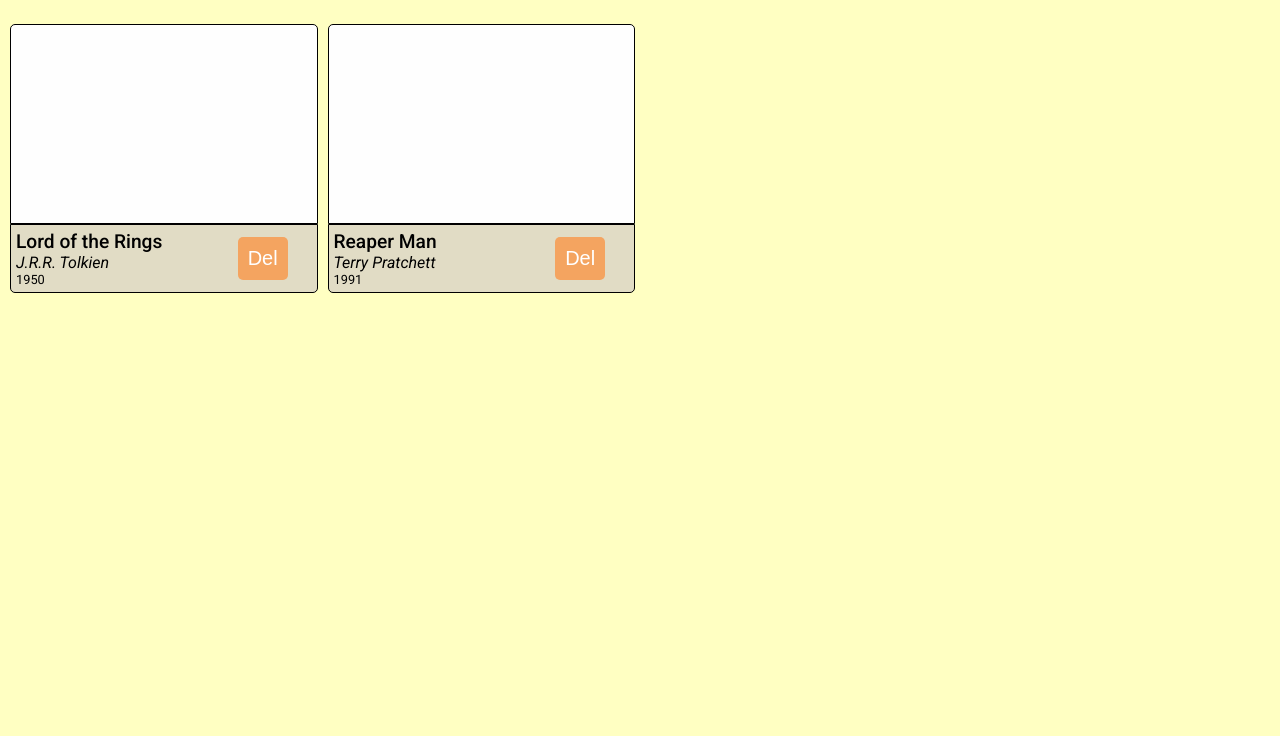
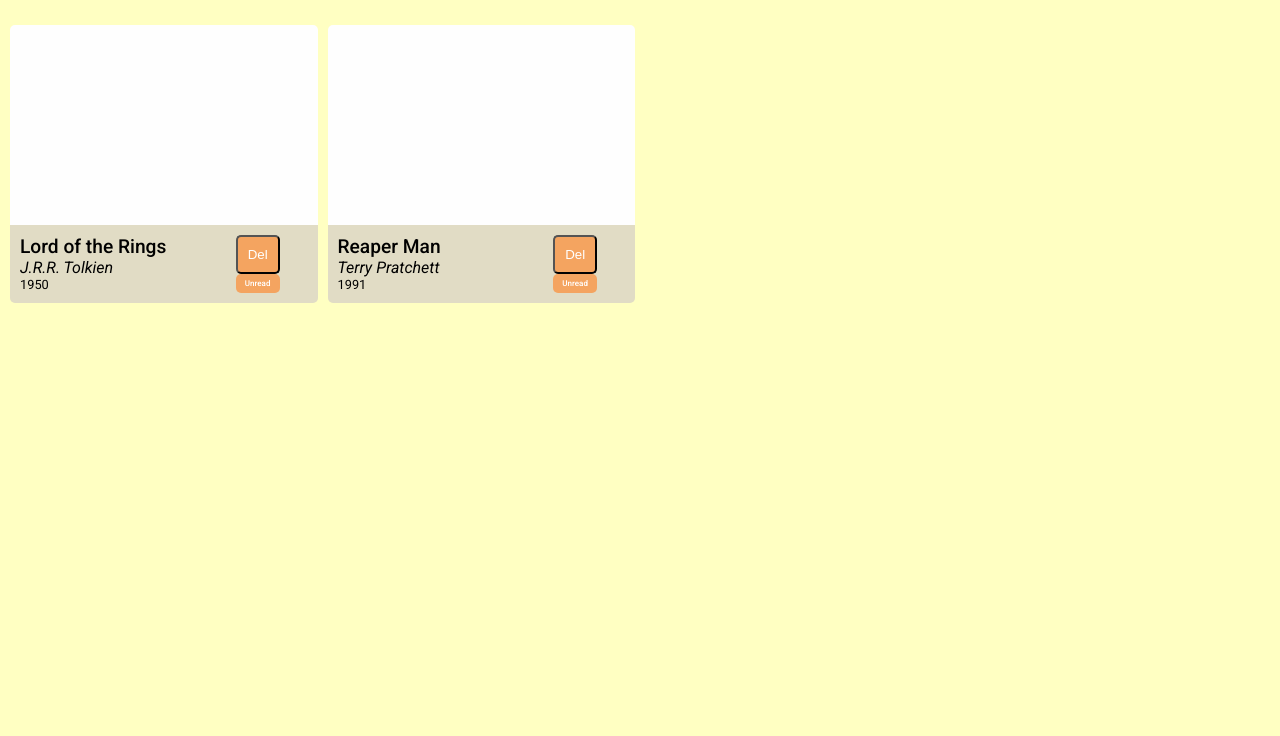
Before and after one commit to TalIQ501/odin_library, a plain HTML site: page index.html in a window 1280 px wide. Shown: the part 64-800 px from the top of the page. Drawn offline with Linux system fonts and the light colour scheme.

Commit message:
Updated design

```diff
--- a/main.js
+++ b/main.js
@@ -40,10 +40,32 @@ class Book {
             emptyLibrary();
         })
 
+        const readDisp = document.createElement('div');
+        readDisp.classList.add('unread', 'status-elem');
+        readDisp.textContent = 'Unread'
+
+        const statusDisp = document.createElement('div');
+        statusDisp.classList.add('status-disp');
+
+        bookElem.addEventListener('click', () => {
+            if (readDisp.classList.contains('unread')) {
+                readDisp.classList.remove('unread');
+                readDisp.classList.add('read');
+                readDisp.textContent = 'Read';
+                return
+            }
+
+            readDisp.classList.remove('read');
+            readDisp.classList.add('unread');
+            readDisp.textContent = 'Unread'
+        })
+
         bookElem.appendChild(imgSpace);
         bookElem.appendChild(bottomBar);
+        statusDisp.appendChild(btnDelete);
+        statusDisp.appendChild(readDisp);
         bottomBar.appendChild(dataBar);
-        bottomBar.appendChild(btnDelete)
+        bottomBar.appendChild(statusDisp)
         dataBar.appendChild(bookNameDisp);
         dataBar.appendChild(bookAuthorDisp);
         dataBar.appendChild(bookYearDisp);
--- a/styles.css
+++ b/styles.css
@@ -26,9 +26,6 @@ header {
 
 .btn-normal {
     background-color: var(--color-b);
-    border-style: solid;
-    border-color: black;
-    border-width: 0.1px;
     border-radius: 5px;
     padding: 10px;
     font-weight: 600;
@@ -50,16 +47,14 @@ header h2 {
     row-gap: 10px;
 }
 
-.book-elem {
-
-}
-
 .img-container {
     background-color: #fefefe;
     height: 200px;
-    border-style: solid;
-    border-width: 0.5px;
     border-radius: 5px 5px 0px 0px;
+}
+
+.img-container:hover {
+    opacity: 0.5;
 }
 
 .data-bar {
@@ -70,14 +65,8 @@ header h2 {
     display: flex;
     flex-direction: row;
     background-color: var(--color-b);
-    border-style: solid;
-    border-width: 0.5px;
     border-radius: 0px 0px 5px 5px;
-    padding: 5px;
-}
-
-.data-bar {
-
+    padding: 10px;
 }
 
 .book-name-display {
@@ -96,11 +85,9 @@ header h2 {
 .btn-delete {
     align-self: center;
     padding: 10px;
-    border-style: none;
     border-radius: 5px;
     color: #fff;
     background-color: sandybrown;
-    font-size: 1.25rem;
     font-weight: 500;
 }
 
@@ -108,15 +95,22 @@ header h2 {
     opacity: 0.7;
 }
 
+.status-elem {
+    align-self: center;
+    text-align: center;
+    padding: 5px;
+    border-radius: 5px;
+    color: #fff;
+    background-color: sandybrown;
+    font-size: 0.5rem;
+    font-weight: 500;
+}
+
 .empty-div {
     padding: 10px;
     font-weight: 500;
     font-size: 1.25rem;
     color: red;
-}
-
-.dialog-container {
-
 }
 
 .dialog-box {
@@ -134,7 +128,7 @@ header h2 {
     font-weight: 500;
 }
 
-.dialog-box  .btn-normal {
+.dialog-box .btn-normal {
     background-color: var(--color-c);
     color: #fff;
 }
```
